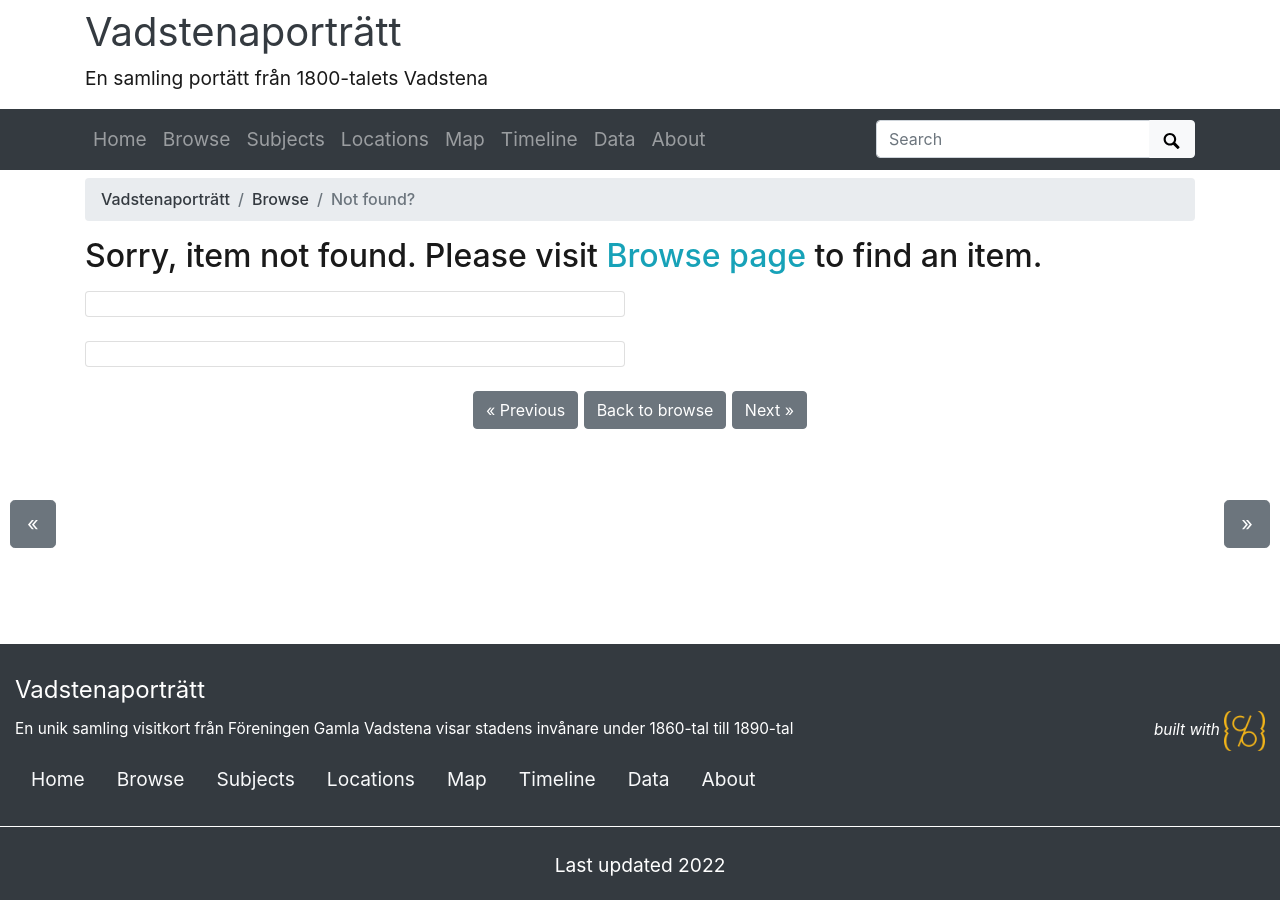
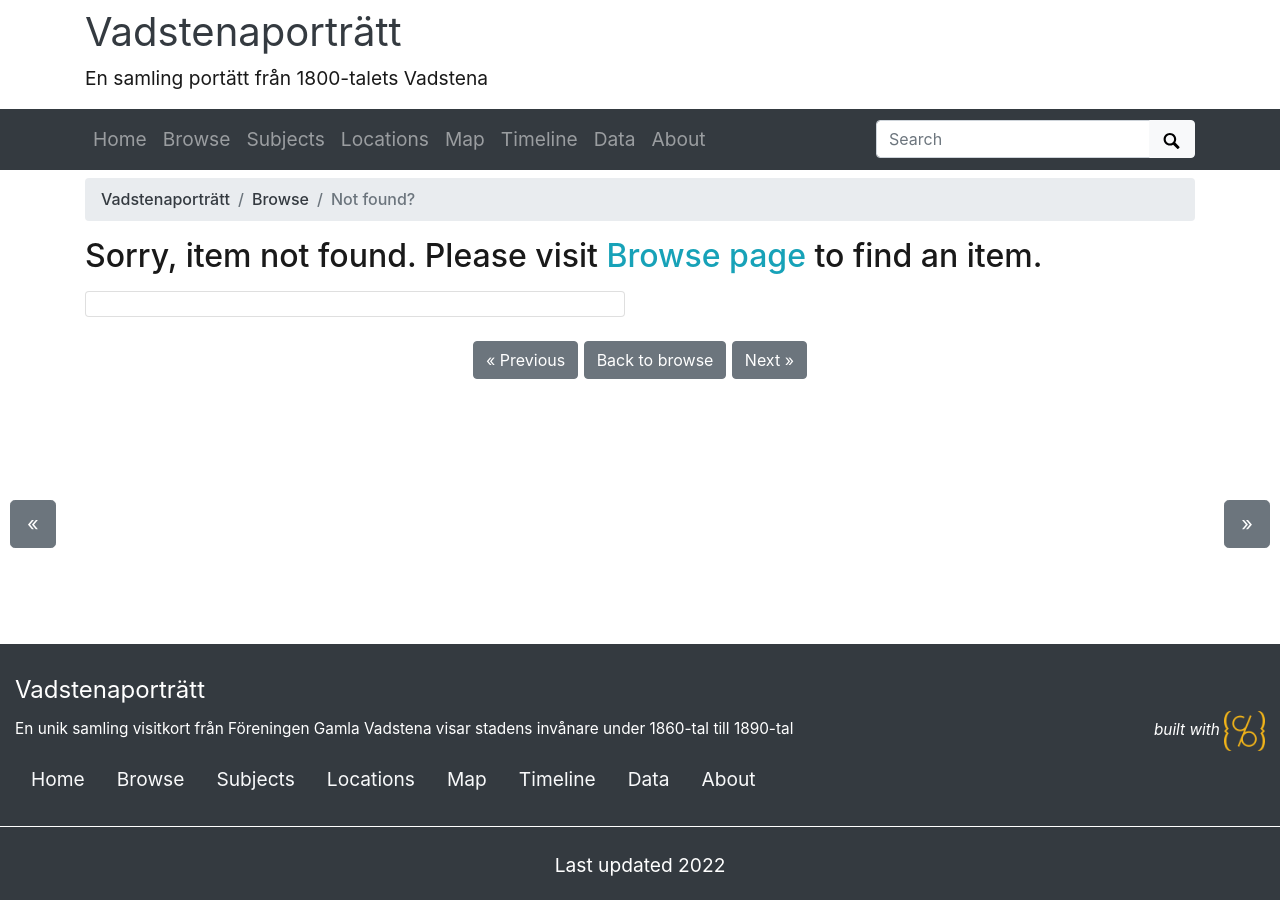
Before and after one commit to wadstena/collectionbuilder-light, a Jekyll site: the page built from pages/item.md, in a window 1280 px wide. Built offline with Jekyll 4.4.1, drawn with Linux system fonts in a browser that asks for light colours.

Commit message:
Update item.html

```diff
--- a/_layouts/item.html
+++ b/_layouts/item.html
@@ -20,10 +20,6 @@ custom-foot: js/item-js.html
 
         <div class="col-md-6" >
             <div class="card mb-4 text-center">
-                <div class="w-100 text-center p-1" id="item-image"></div>
-                <div id="item-link" class="text-center my-2"></div>
-            </div>
-             <div class="card mb-4 text-center">
                 <div class="w-100 text-center p-1" id="item-image"></div>
                 <div id="item-link" class="text-center my-2"></div>
             </div>
```
